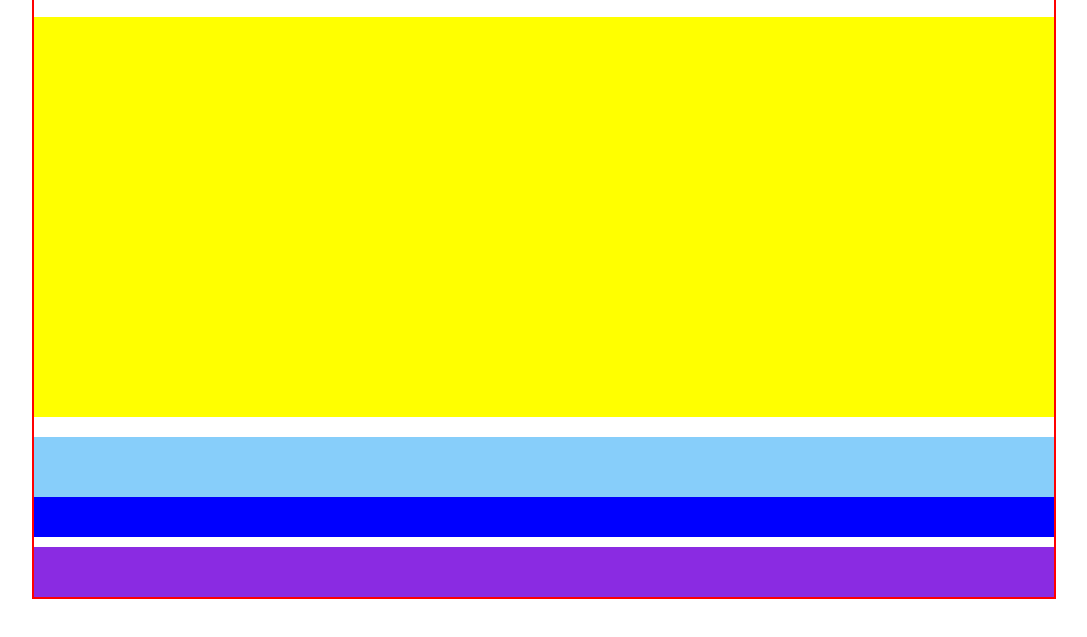
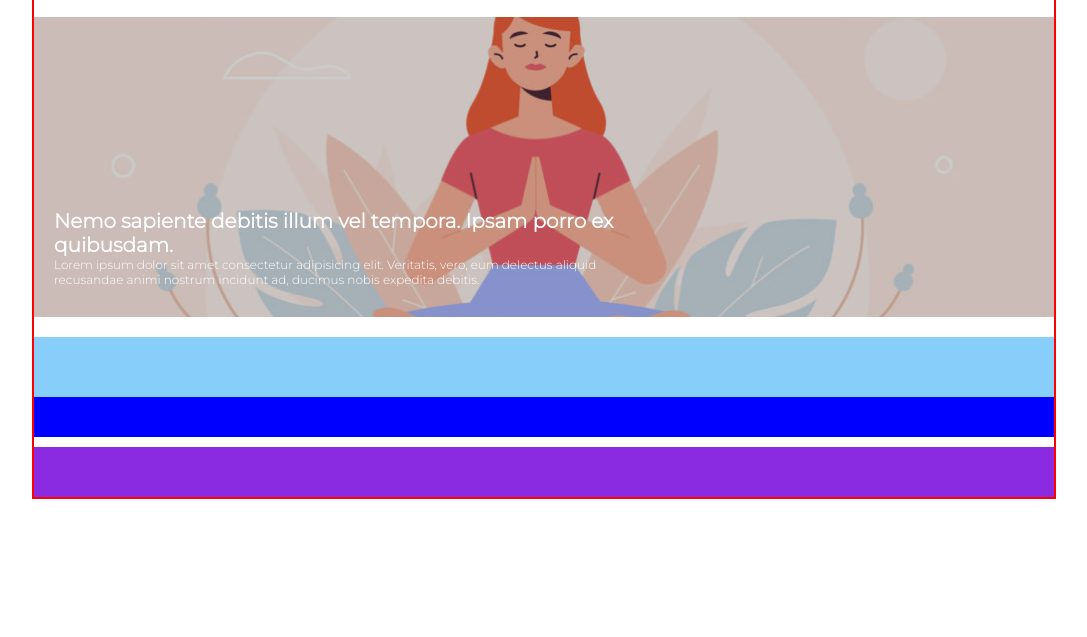
Before and after one commit to olga-demina/classe62-htmlcss-wp-reboot, a plain HTML site: page index.html in a window 1280 px wide. Shown: the part 103-740 px from the top of the page, without its empty margins (96-1183 px from the left). Drawn offline with Linux system fonts and the light colour scheme.

Commit message:
Banner completato

```diff
--- a/css/style.css
+++ b/css/style.css
@@ -59,6 +59,16 @@ img {
     margin-bottom: 2em;
 }
 
+.overlay::before {
+    content: "";
+    position: absolute;
+    top: 0;
+    left: 0;
+    width: 100%;
+    height: 100%;
+    background-color: rgba(0,0,0,.2);
+}
+
 /* HEADER */
 
 .logo {
@@ -83,9 +93,30 @@ img {
 }
 
 /* MAIN */
+
+/* Banner */
 .banner {
-    height: 400px;
-    background-color: yellow;
+    position: relative;
+    height: 300px;
+    background-image: url(../img/banner.jpg);
+    background-size: cover;
+    background-position: center;
+}
+
+.banner-text {
+    position: absolute;
+    bottom: 3em;
+    left: 2em;
+    width: 60%;
+    color: white;
+}
+
+.banner-text h1{
+    font-size: 2em;
+}
+
+.banner-text p {
+    font-size: 1.2em;
 }
 
 .content {
--- a/index.html
+++ b/index.html
@@ -34,7 +34,14 @@
 
         <!-- Main -->
         <main class="mb-1">
-            <section class="banner mb-2"></section>
+            <section class="banner overlay mb-2">
+                <div class="banner-text">
+                    <h1 class="banner-title">
+                    Nemo sapiente debitis illum vel tempora. Ipsam porro ex quibusdam.
+                    </h1>
+                    <p>Lorem ipsum dolor sit amet consectetur adipisicing elit. Veritatis, vero, eum delectus aliquid recusandae animi nostrum incidunt ad, ducimus nobis expedita debitis.</p>
+                </div>
+            </section>
 
             <section class="content">
                 <div class="content-top mb-2"></div>
```
Also changed, not shown: img/worpress-reboot.png (added).
